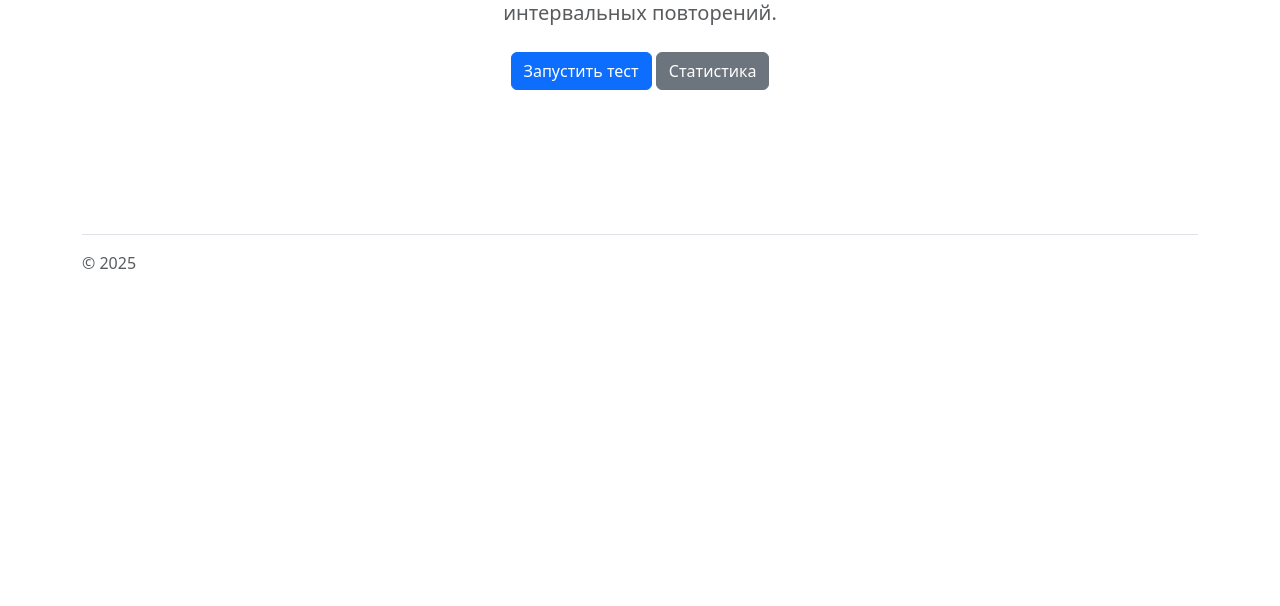
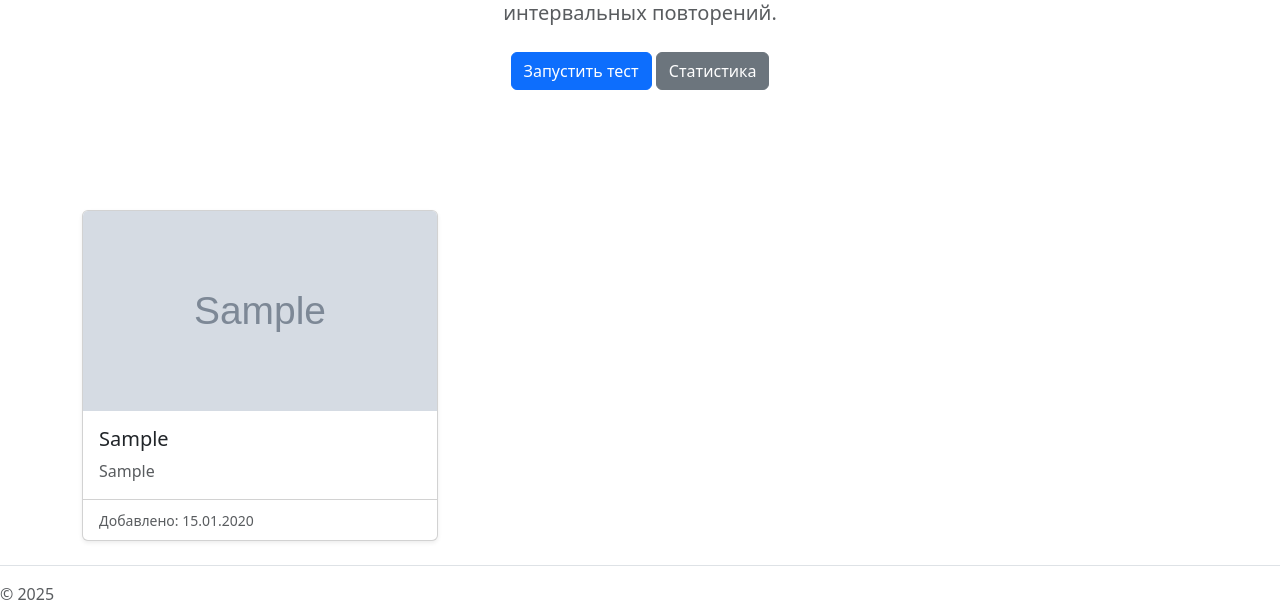
Before and after one commit to andrsharov/language-simulator, a Django app: page / in a window 1280 px wide. Shown: the part 300-906 px from the top of the page. Before the commit the page ends 569 px from the top, so only its background shows below. Run offline with Django 5.2, Linux system fonts and the light colour scheme; tables that the repository leaves empty hold one stand-in row (values such as "Sample post"); grey boxes marked "Sample" are stand-in pictures; some libraries are stand-ins or nearby versions.

Commit message:
Add random card to main page template

```diff
--- a/app/simulator/templates/add_card.html
+++ b/app/simulator/templates/add_card.html
@@ -41,8 +41,6 @@
                 {{ form.image }}
             </div>
 
-            <button type="submit" class="btn btn-primary">Сохранить карточку</button>
-        </form>
     </div>
     </div>
       <div class="col-md-8">
--- a/app/simulator/templates/index.html
+++ b/app/simulator/templates/index.html
@@ -24,4 +24,39 @@
 
 {% block content %}
 
+    {% if random_cards %}
+        <div class="row row-cols-1 row-cols-md-3 g-4">
+            {% for card in random_cards %}
+            <div class="col">
+                <div class="card h-100 shadow-sm">
+                    {% if card.image %}
+                    <img src="{{ card.image.url }}" class="card-img-top" alt="{{ card.english_word }}" style="height: 200px; object-fit: cover;">
+                    {% else %}
+                    <div class="card-img-top bg-light d-flex align-items-center justify-content-center" style="height: 200px;">
+                        <i class="bi bi-image text-muted" style="font-size: 3rem;"></i>
+                    </div>
+                    {% endif %}
+
+                    <div class="card-body">
+                        <h5 class="card-title">{{ card.english_word }}</h5>
+                        <p class="card-text text-muted">{{ card.russian_word }}</p>
+                    </div>
+
+                    <div class="card-footer bg-transparent">
+                        <small class="text-muted">Добавлено: {{ card.created_at|date:"d.m.Y" }}</small>
+                    </div>
+                </div>
+            </div>
+            {% endfor %}
+        </div>
+    {% else %}
+        <div class="alert alert-info text-center">
+            <h4 class="alert-heading">Карточек пока нет!</h4>
+            <p>Добавьте первую карточку, чтобы начать обучение.</p>
+            <hr>
+            <a href="{% url 'add_card' %}" class="btn btn-success">Добавить карточку</a>
+        </div>
+    {% endif %}
+</div>
+
 {% endblock %}
--- a/app/simulator/views.py
+++ b/app/simulator/views.py
@@ -1,11 +1,14 @@
 from django.shortcuts import render, redirect
 from .forms import CardForm
 from .models import EnglishCard
+import random
 
 # Create your views here.
 
 def index(request):
-    return render(request, "index.html")
+    all_cards = list(EnglishCard.objects.all())
+    random_cards = random.sample(all_cards, min(3, len(all_cards))) if all_cards else []
+    return render(request, "index.html",{'random_cards': random_cards})
 
 def about(request):
     return render(request, "about.html")
@@ -22,7 +25,6 @@ def add_card(request):
 
     return render(request, 'add_card.html', {'form': form})
 
-
 def cards_list(request):
     cards = EnglishCard.objects.all().order_by('-created_at')
     return render(request, 'cards_list.html', {'cards': cards})
```
